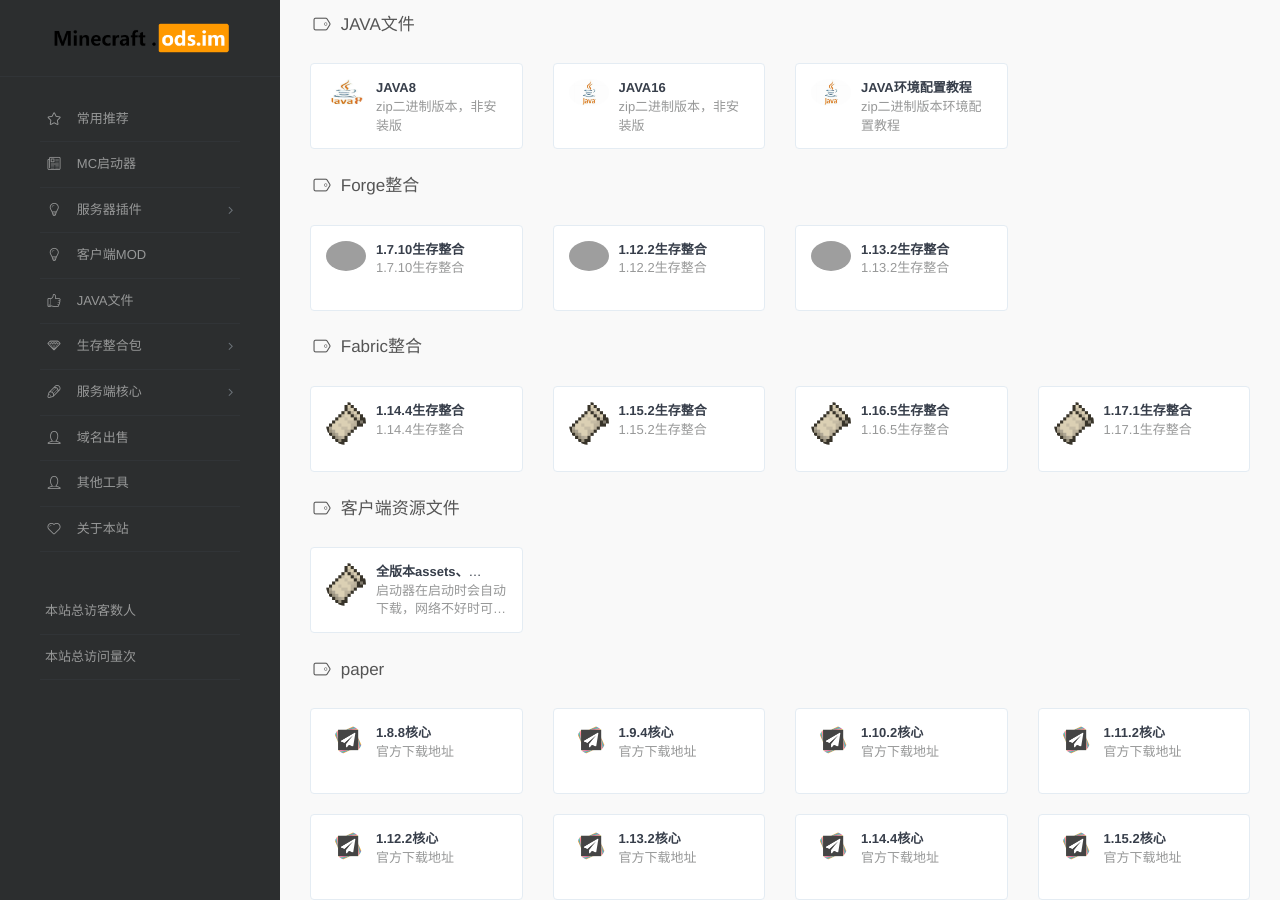
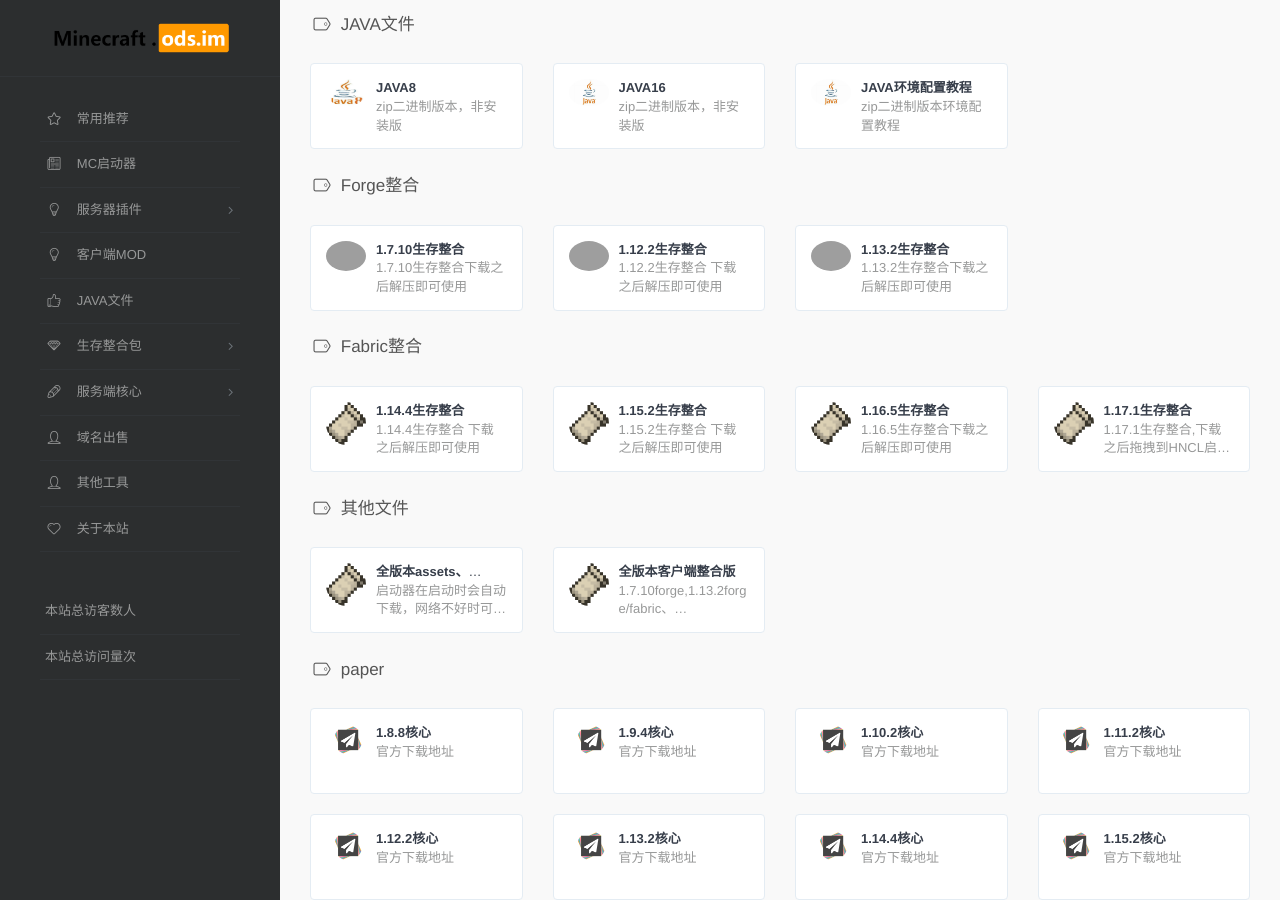
Before and after one commit to vlian5/Minecraft, a Jekyll site: the page built from index.html, in a window 1280 px wide and 900 px high, scrolled down 2323 px. Built offline with Jekyll 4.4.1, drawn with Linux system fonts in a browser that asks for light colours; comment, search, counter and statistics services are not loaded; grey boxes are pictures that could not be loaded.

Commit message:
Update Minecraft.yml

```diff
--- a/_data/Minecraft.yml
+++ b/_data/Minecraft.yml
@@ -286,39 +286,43 @@
         - title: 1.7.10生存整合
           logo: /assets/images/logos/forge.png
           url: https://cloud.189.cn/web/share?code=mIBNRfNrUVzm
-          description: 1.7.10生存整合
+          description: 1.7.10生存整合下载之后解压即可使用
         - title: 1.12.2生存整合
           logo: /assets/images/logos/forge.png
           url: https://cloud.189.cn/web/share?code=bUji6b3yYRZv
-          description: 1.12.2生存整合
+          description: 1.12.2生存整合 下载之后解压即可使用
         - title: 1.13.2生存整合
           logo: /assets/images/logos/forge.png
           url: https://cloud.189.cn/web/share?code=rIjIJ3iuARva
-          description: 1.13.2生存整合
+          description: 1.13.2生存整合下载之后解压即可使用
     - name: Fabric整合
       links:
         - title: 1.14.4生存整合
           logo: /assets/images/logos/Fabric.png
           url: https://cloud.189.cn/web/share?code=IFJJNrE3mY3y
-          description: 1.14.4生存整合
+          description: 1.14.4生存整合 下载之后解压即可使用
         - title: 1.15.2生存整合
           logo: /assets/images/logos/Fabric.png
           url: https://cloud.189.cn/web/share?code=INN3uuviEfUv
-          description: 1.15.2生存整合
+          description: 1.15.2生存整合 下载之后解压即可使用
         - title: 1.16.5生存整合
           logo: /assets/images/logos/Fabric.png
           url: https://cloud.189.cn/web/share?code=R3mi2iV3a2ay
-          description: 1.16.5生存整合
+          description: 1.16.5生存整合下载之后解压即可使用
         - title: 1.17.1生存整合
           logo: /assets/images/logos/Fabric.png
           url: https://cloud.189.cn/web/share?code=rmEr6nbIz6ju
-          description: 1.17.1生存整合
-    - name: 客户端资源文件
+          description: 1.17.1生存整合,下载之后拖拽到HNCL启动器安装使用！
+    - name: 其他文件
       links:
         - title: 全版本assets、libraries文件离线版
           logo: /assets/images/logos/Fabric.png
           url: https://cloud.189.cn/web/share?code=2IbI7fnuAZBf
           description: 启动器在启动时会自动下载，网络不好时可下载放到对应位置使用。
+        - title: 全版本客户端整合版
+          logo: /assets/images/logos/Fabric.png
+          url: https://cloud.189.cn/web/share?code=2IbI7fnuAZBf
+          description: 1.7.10forge,1.13.2forge/fabric、1.14.4forge/fabric、1.15.2forge/fabric、1.16.5forge/fabric
 - name: 服务端核心
   icon: linecons-pencil
   sub:
```
